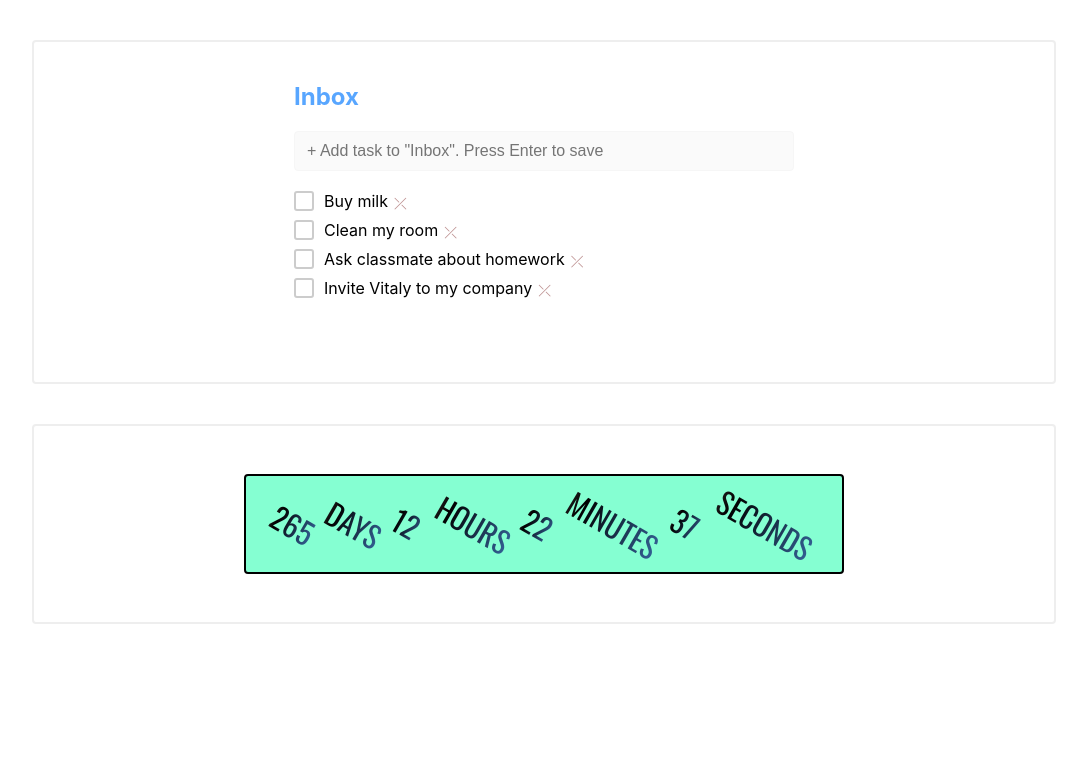
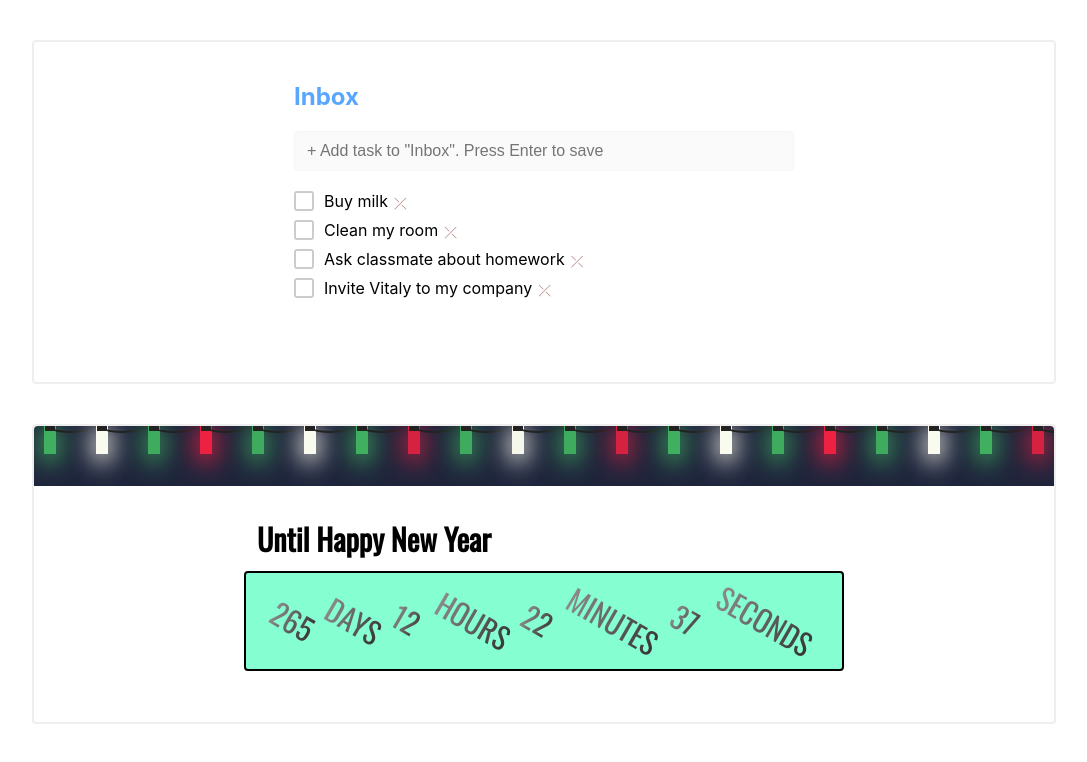
Before and after one commit to credo7/cv, a Next.js app: page / in a window 1280 px wide. Shown: the top 762 px of the page, without its empty margins (96-1183 px from the left). Built offline with nearby package versions, Linux system fonts and the light colour scheme.

Commit message:
Holidays lights added

```diff
--- /dev/null
+++ b/components/CountdownTimer/HolidayLights/holiday.module.css
@@ -0,0 +1,151 @@
+.strand {
+    height: 60px;
+    background-color: #1f253c;
+    text-align: center;
+    white-space: nowrap;
+    overflow: hidden;
+    width: 100%;
+    border-radius: 4px 4px 0px 0px;
+}
+
+.strand li {
+    margin-left: 10px;
+    position: relative;
+    left: 0px;
+    -webkit-animation-fill-mode: both;
+    animation-fill-mode: both;
+    -webkit-animation-iteration-count: infinite;
+    animation-iteration-count: infinite;
+    list-style: none;
+    margin-right: 30px;
+    padding: 0;
+    display: block;
+    width: 12px;
+    height: 28px;
+    display: inline-block;
+    background-color: #f02241;
+    box-shadow: 0px 4.67px 24px 3px #f02241;
+    -webkit-animation-name: flash-1;
+    animation-name: flash-1;
+    -webkit-animation-duration: 2s;
+    animation-duration: 2s;
+    cursor:default;
+}
+
+.strand li:nth-child(2n+1) {
+    background: #42b261;
+    box-shadow: 0px 4.67px 24px 3px rgba(0, 255, 255, 0.5);
+    -webkit-animation-name: flash-2;
+    animation-name: flash-2;
+    -webkit-animation-duration: 0.4s;
+    animation-duration: 0.4s;
+    cursor:default;
+}
+
+.strand li:nth-child(4n+2) {
+    background: #f9fbee;
+    box-shadow: 0px 4.67px 24px 3px f9fbee;
+    -webkit-animation-name: flash-3;
+    animation-name: flash-3;
+    -webkit-animation-duration: 1.1s;
+    animation-duration: 1.1s;
+    cursor:default;
+}
+
+.strand li:nth-child(odd) {
+    -webkit-animation-duration: 1.8s;
+    animation-duration: 1.8s;
+}
+
+.strand li:nth-child(3n+1) {
+    -webkit-animation-duration: 1.4s;
+    animation-duration: 1.4s;
+}
+
+.strand li::before {
+    content: "";
+    position: absolute;
+    background: #222;
+    width: 10px;
+    height: 9.33px;
+    background-repeat: 3px;
+    top: -4.67px;
+    left: 1px;
+}
+
+.strand li::after {
+    content: "";
+    position: absolute;
+    top:-14px;
+    left: 0px;
+    width: 52px;
+    height: 18.67px;
+    border-bottom: solid 2px #222;
+    border-radius: 50%;
+}
+
+@-webkit-keyframes flash-1{
+    0%,100%{
+        background: #f02241;
+        box-shadow: 0px 4.67px 24px 3px #f02241;
+    }
+    50% {
+        background: rgba(240, 34, 65, 0.4);
+        box-shadow: 0px 4.67px 24px 3px rgba(240, 35, 65, 0.2);
+    }
+}
+
+@-webkit-keyframes flash-2{
+    0%,100%{
+        background: #42b261;
+        box-shadow: 0px 4.67px 24px 3px #42b261;
+    }
+    50% {
+        background: rgba(66, 178, 97, 0.4);
+        box-shadow: 0px 4.67px 24px 3px rgba(66, 178, 97, 0.2);
+    }
+}
+
+@keyframes flash-1{
+    0%,100%{
+        background: #f02241;
+        box-shadow: 0px 4.67px 24px 3px #f02241;
+    }
+    50% {
+        background: rgba(240, 34, 65, 0.4);
+        box-shadow: 0px 4.67px 24px 3px rgba(240, 35, 65, 0.2);
+    }
+}
+
+@keyframes flash-2{
+    0%,100%{
+        background: #42b261;
+        box-shadow: 0px 4.67px 24px 3px #42b261;
+    }
+    50% {
+        background: rgba(66, 178, 97, 0.4);
+        box-shadow: 0px 4.67px 24px 3px rgba(66, 178, 97, 0.2);
+    }
+}
+
+@-webkit-keyframes flash-3{
+    0%,100%{
+        background: #f9fbee;
+        box-shadow: 0px 4.67px 24px 3px #f9fbee;
+    }
+    50% {
+        background: rgba(249, 251, 238, 0.4);
+        box-shadow: 0px 4.67px 24px 3px rgba(66, 178, 97, 0.2);
+    }
+}
+
+@keyframes flash-3{
+    0%,100%{
+        background: #f9fbee;
+        box-shadow: 0px 4.67px 24px 3px #f9fbee;
+    }
+    50% {
+        background: rgba(249, 251, 238, 0.4);
+        box-shadow: 0px 4.67px 24px 3px rgba(66, 178, 97, 0.2);
+    }
+}
--- /dev/null
+++ b/components/CountdownTimer/HolidayLights/index.tsx
@@ -0,0 +1,19 @@
+import { useMemo } from "react";
+import style from "./holiday.module.css";
+
+interface holidayProps {
+  lightsNum: number;
+}
+
+const HolidayLights = ({ lightsNum }: holidayProps) => {
+  const lights = useMemo(
+    () =>
+      new Array(lightsNum).fill(1).map((_, index) => {
+        return <li key={index}></li>;
+      }),
+    [lightsNum]
+  );
+  return <ul className={style.strand}>{lights}</ul>;
+};
+
+export default HolidayLights;
--- a/components/CountdownTimer/index.tsx
+++ b/components/CountdownTimer/index.tsx
@@ -2,6 +2,7 @@ import style from "./timer.module.css";
 import { useEffect, useState } from "react";
 import { getRemainingTimeUntilMsTimestamp } from "./utils";
 import { Dayjs } from "dayjs";
+import HolidayLights from "./HolidayLights";
 
 const defaultRemainingTime = {
   seconds: "00",
@@ -30,7 +31,9 @@ const CountdownTimer = ({ countdownTimestampMs }: props) => {
 
   return (
     <div className={style.container}>
-      <div className={style.countdown_timer}>
+        <HolidayLights lightsNum={24}/>
+        <h2>Until Happy New Year</h2>
+            <div className={style.countdown_timer + ' ' + style.unselectable}>
               <span className={style.gradient}>{remainingTime.days}</span>
               <span className={style.gradient}>days</span>
               <span className={style.two_numbers + ' ' + style.gradient}>{remainingTime.hours}</span>
@@ -40,6 +43,7 @@ const CountdownTimer = ({ countdownTimestampMs }: props) => {
               <span className={style.two_numbers + ' ' + style.gradient}>{remainingTime.seconds}</span>
               <span className={style.gradient}>seconds</span>
         </div>
+
     </div>
   );
 };
--- a/components/CountdownTimer/timer.module.css
+++ b/components/CountdownTimer/timer.module.css
@@ -2,17 +2,28 @@
     margin-top: 40px;
     width: 1024px;
     box-sizing: border-box;
-    /* background-color: ghostwhite; */
-    min-height: 200px;
+    min-height: 300px;
     border: 2px solid #eeeeee;
     border-radius: 4px;
     display: flex;
     align-items: center;
-    justify-content: center;
     flex-direction: column;
 }
 
+.container h2 {
+    position: relative;
+    left: -170px;
+    top: 5px;
+
+    font-family: 'Oswald';
+    font-size: 30px;
+
+    color: black;
+}
+
 .countdown_timer {
+    position: relative;
+    top: -10px;
     width: 600px;
     height: 100px;
     border: 2px solid black;
@@ -28,25 +39,8 @@
 }
 
 .gradient {
-    /* background-image: linear-gradient(to right,#ffdbdb, #f4d6df, #e9d1e3, #434343, #000000);
-    background-clip: text;
-    -webkit-background-clip: text;
-    color: transparent;
-    background-size: 300%;
-    background-position: -200%;
-    animation: animatedText 2s infinite;
-
-    @keyframes animatedText {
-        from {
-            background-position: 0%;
-        }
-        to {
-            background-position: 100%;
-        }
-    } */
-
     text-transform: uppercase;
-    background-image: linear-gradient(to right, white, black,#58a6ff);
+    background-image: linear-gradient(to right, white, black);
     -webkit-background-clip: text;
     background-clip: text;
     color: transparent;
@@ -76,3 +70,13 @@
 .two_numbers {
     width: 2ch;
 }
+
+.unselectable {
+    cursor: default;
+    -webkit-touch-callout: none; /* iOS Safari */
+    -webkit-user-select: none;   /* Chrome/Safari/Opera */
+    -khtml-user-select: none;    /* Konqueror */
+    -moz-user-select: none;      /* Firefox */
+    -ms-user-select: none;       /* Internet Explorer/Edge */
+    user-select: none;           /* Non-prefixed version, currently */
+}
--- a/components/CountdownTimer/utils/index.ts
+++ b/components/CountdownTimer/utils/index.ts
@@ -2,7 +2,6 @@ import dayjs from 'dayjs';
 
 export function getRemainingTimeUntilMsTimestamp(timestampDayjs:dayjs.Dayjs) {
     const nowDayjs = dayjs();
-    console.log(timestampDayjs)
     if(timestampDayjs.isBefore(nowDayjs)) {
         console.log(nowDayjs)
         return {
@@ -21,7 +20,6 @@ export function getRemainingTimeUntilMsTimestamp(timestampDayjs:dayjs.Dayjs) {
 }
 
 function getRemainingSeconds(nowDayjs: dayjs.Dayjs, timestampDayjs: dayjs.Dayjs) {
-    console.log(123)
     const seconds = timestampDayjs.diff(nowDayjs, 'seconds') % 60;
     return padWithZeros(seconds, 2);
 }
```
Lines whose indentation alone changed are shown as unchanged.
